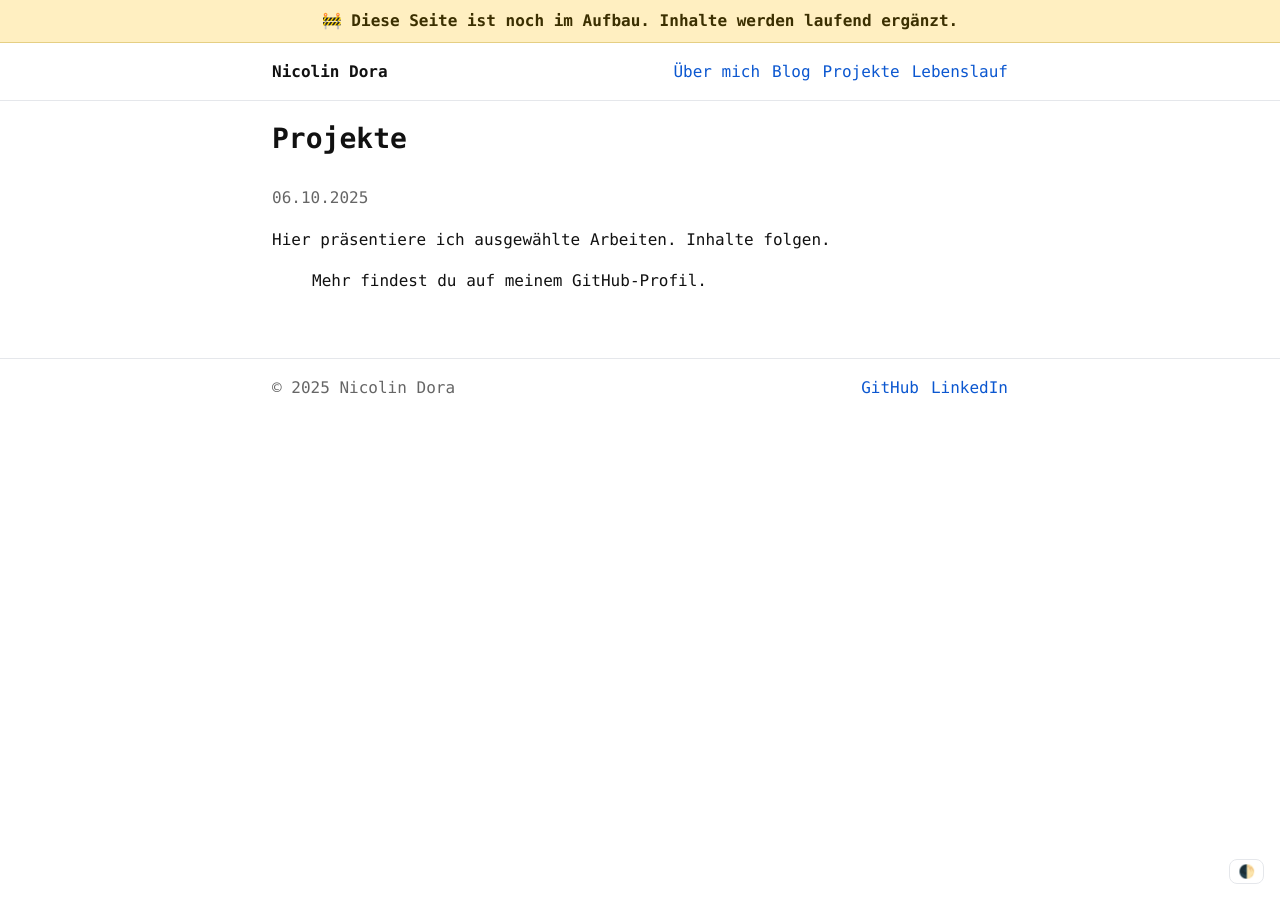
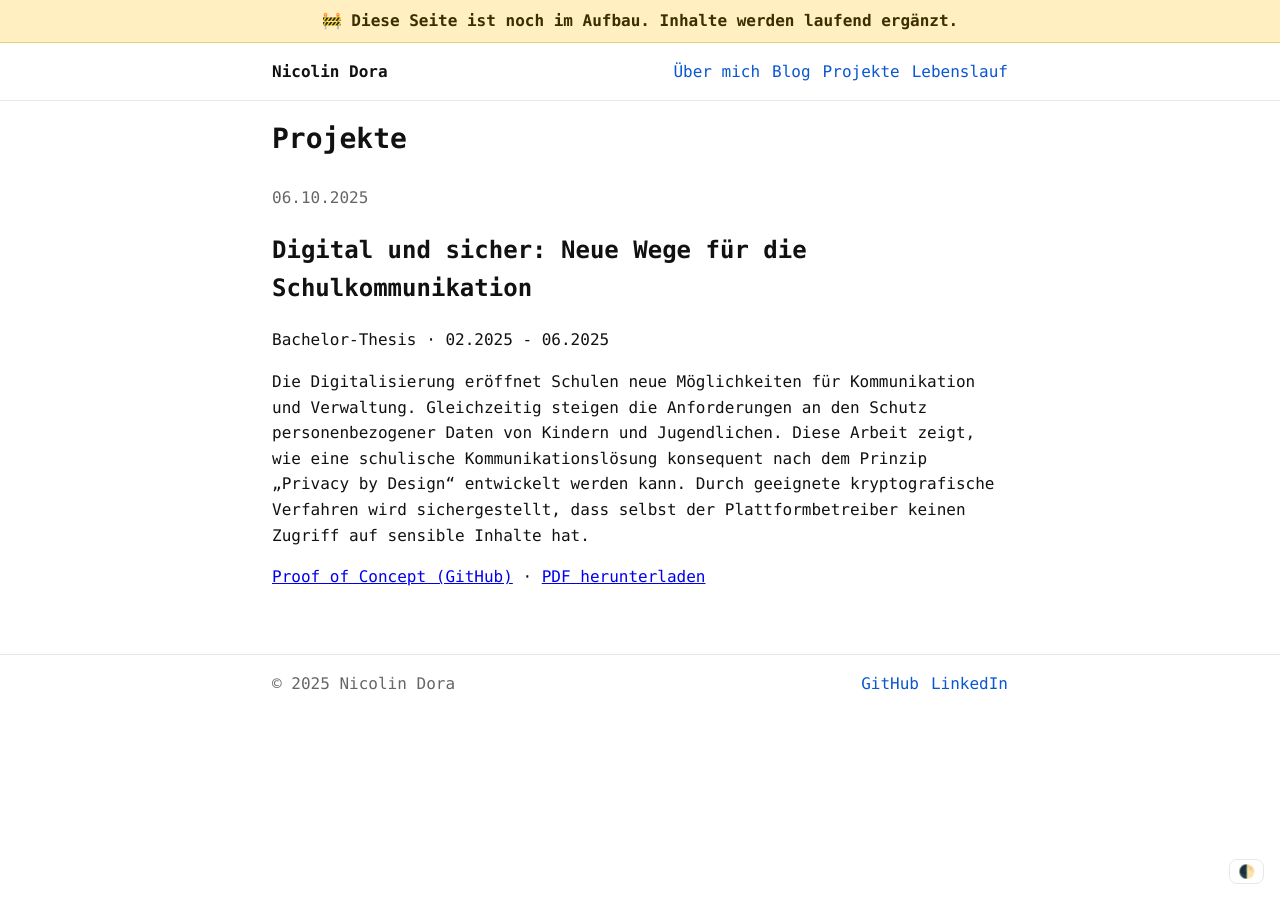
Before and after one commit to devobern/devobern.github.io, a Jekyll site: the page built from _pages/projects.md, in a window 1280 px wide. Built offline with Jekyll 4.4.1, drawn with Linux system fonts in a browser that asks for light colours.

Commit message:
Add project section for Bachelor thesis and include PDF download link

```diff
--- a/_pages/projects.md
+++ b/_pages/projects.md
@@ -3,6 +3,23 @@ permalink: /projects/
 title: Projekte
 ---
 
-Hier präsentiere ich ausgewählte Arbeiten. Inhalte folgen.
+{% comment %}
+Bachelor-Thesis aus den CV-Daten beziehen und hier darstellen.
+Bitte die GitHub-Repo-URL unten ergänzen und die PDF der Thesis unter
+assets/files/bachelor_thesis_nicolin_dora.pdf ablegen (oder den Namen anpassen).
+{% endcomment %}
 
-> Mehr findest du auf meinem GitHub-Profil.
+{% assign thesis = site.data.cv.sections.projects.items | where: "name", "Digital und sicher: Neue Wege für die Schulkommunikation" | first %}
+{% if thesis %}
+<section class="project">
+	<h2>{{ thesis.name }}</h2>
+	<p style="color: var(--muted); margin-top: -.5rem;">{{ thesis.description }} · {{ thesis.date }}</p>
+	<div class="project-summary">{{ thesis.summary }}</div>
+	<p>
+		<!-- TODO: Ersetze REPO_NAME mit dem tatsächlichen Repository-Namen -->
+		<a href="https://github.com/devobern/BFH-Bachelorarbeit-Proof-of-Concept" target="_blank" rel="noopener">Proof of Concept (GitHub)</a>
+		·
+		<a href="{{ '/assets/files/Digital_und_sicher_Neue_Wege_für_die_Schulkommunikation.pdf' | relative_url }}" download>PDF herunterladen</a>
+	</p>
+</section>
+{% endif %}
```
Also changed, not shown: 1 other file.
